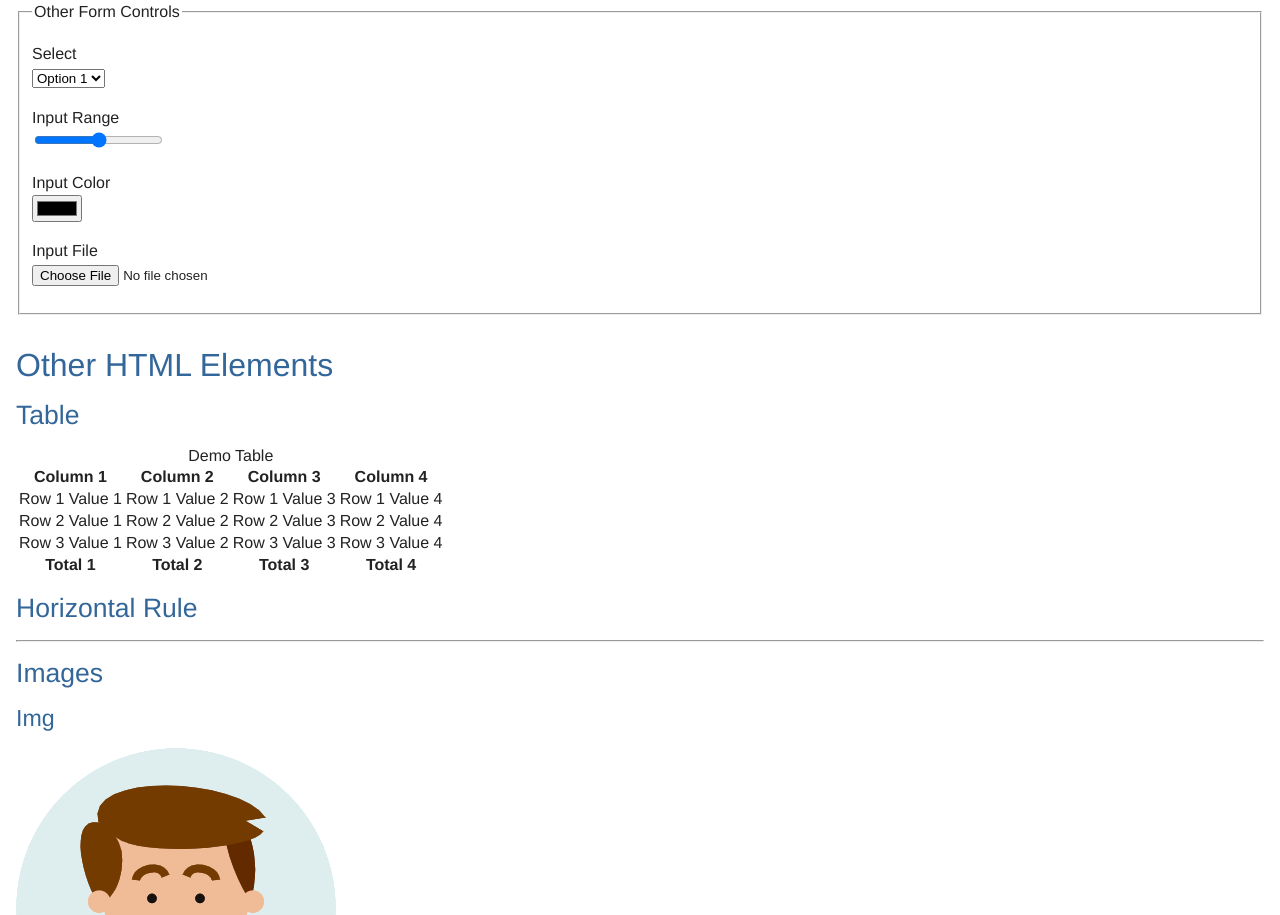
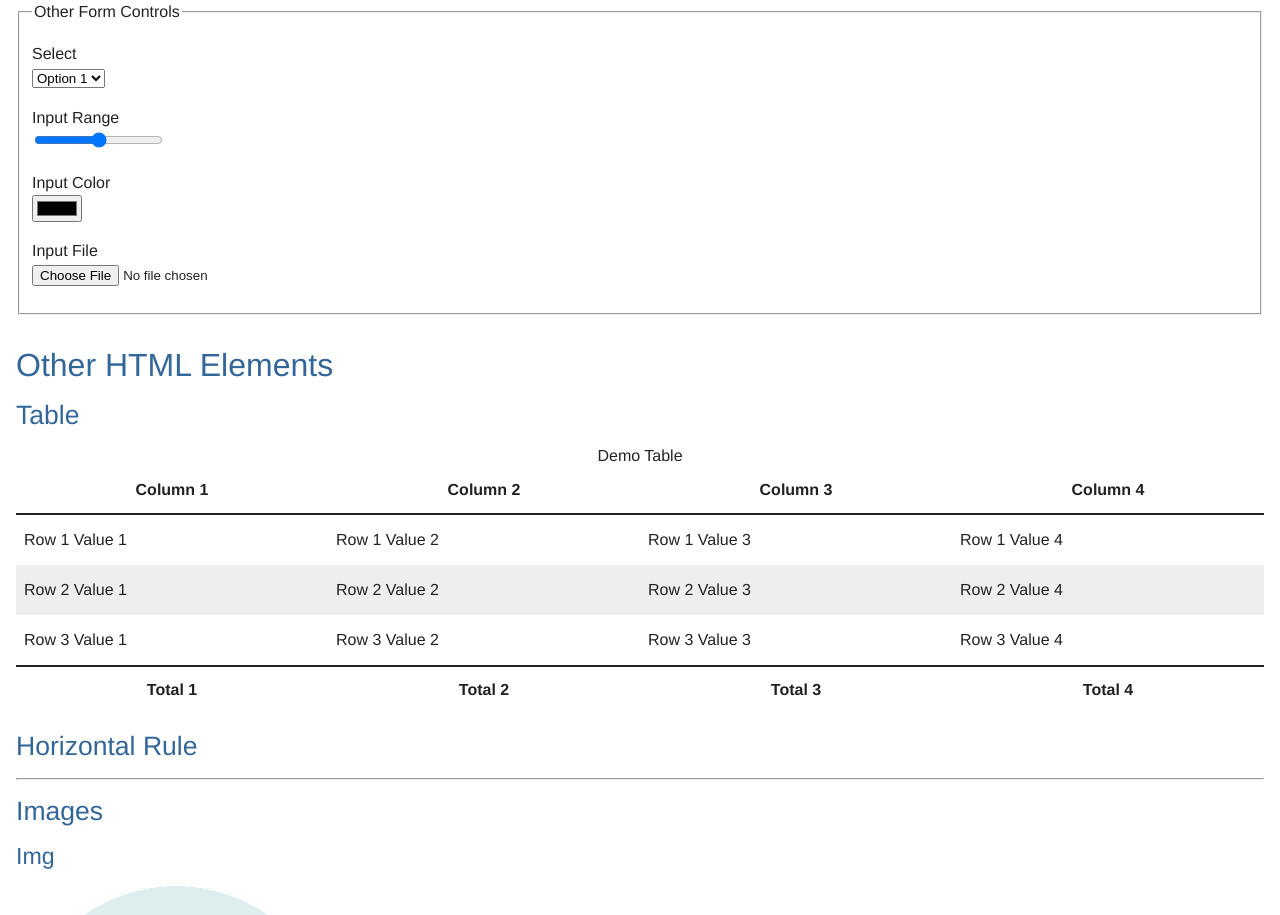
Before and after one commit to alvaromontoro/almond.css, a website: page demo/index.html in a window 1280 px wide. Shown: the part 2607-3522 px from the top of the page. Drawn offline with Linux system fonts and the light colour scheme.

Commit message:
Add table
- Add tables styling (table, thead, tbody, etc.)
- Add new colors
- Build library

```diff
--- a/demo/index.html
+++ b/demo/index.html
@@ -129,7 +129,7 @@
               <input type="email" id="input-email" />
             </p>
             <p>
-              <span>Input witg type="hidden" ;)</span><br />
+              <span>Input with type="hidden" ;)</span><br />
               <input id="hidden" type="hidden" />
             </p>
             <p>
--- /dev/null
+++ b/src/general/tables.scss
@@ -0,0 +1,35 @@
+table {
+  background-color: var(--secondary-bg);
+  border: 0;
+  border-collapse: collapse;
+  border-spacing: 0;
+  width: 100%;
+}
+
+thead {
+  box-shadow: inset 0 -2px var(--secondary);
+}
+
+tfoot {
+  box-shadow: inset 0 2px var(--secondary);
+}
+
+tbody {
+  tr:nth-child(even) {
+    background-color: var(--secondary-lighter);
+  }
+
+  tr:hover {
+    background-color: var(--primary-lighter);
+  }
+}
+
+td,
+th {
+  padding: 1rem 0.5rem;
+  vertical-align: top;
+}
+
+th {
+  font-weight: var(--font-weight-bold);
+}
--- a/src/general/variables.scss
+++ b/src/general/variables.scss
@@ -1,9 +1,18 @@
 :root {
   /* Colors */
   --primary: #369;
+  --primary-darker: #369;
+  --primary-dark: #258;
+  --primary-darker: #036;
+  --primary-light: #9cf;
+  --primary-lighter: #def;
   --primary-bg: #fff;
   --secondary: #222;
   --secondary-bg: #fff;
+  --secondary-dark: #111;
+  --secondary-darker: #000;
+  --secondary-light: #aaa;
+  --secondary-lighter: #eee;
 
   /* Font */
   --font-family: Helvetica, Arial, sans-serif;
--- a/src/index.scss
+++ b/src/index.scss
@@ -12,6 +12,7 @@
 @import "./general/pseudo.scss";
 @import "./general/page.scss";
 @import "./general/headings.scss";
+@import "./general/tables.scss";
 
 // tag specific styles
 @import "./tags/address.scss";
```
Also changed, not shown: dist/almond.css, dist/almond.min.css.
